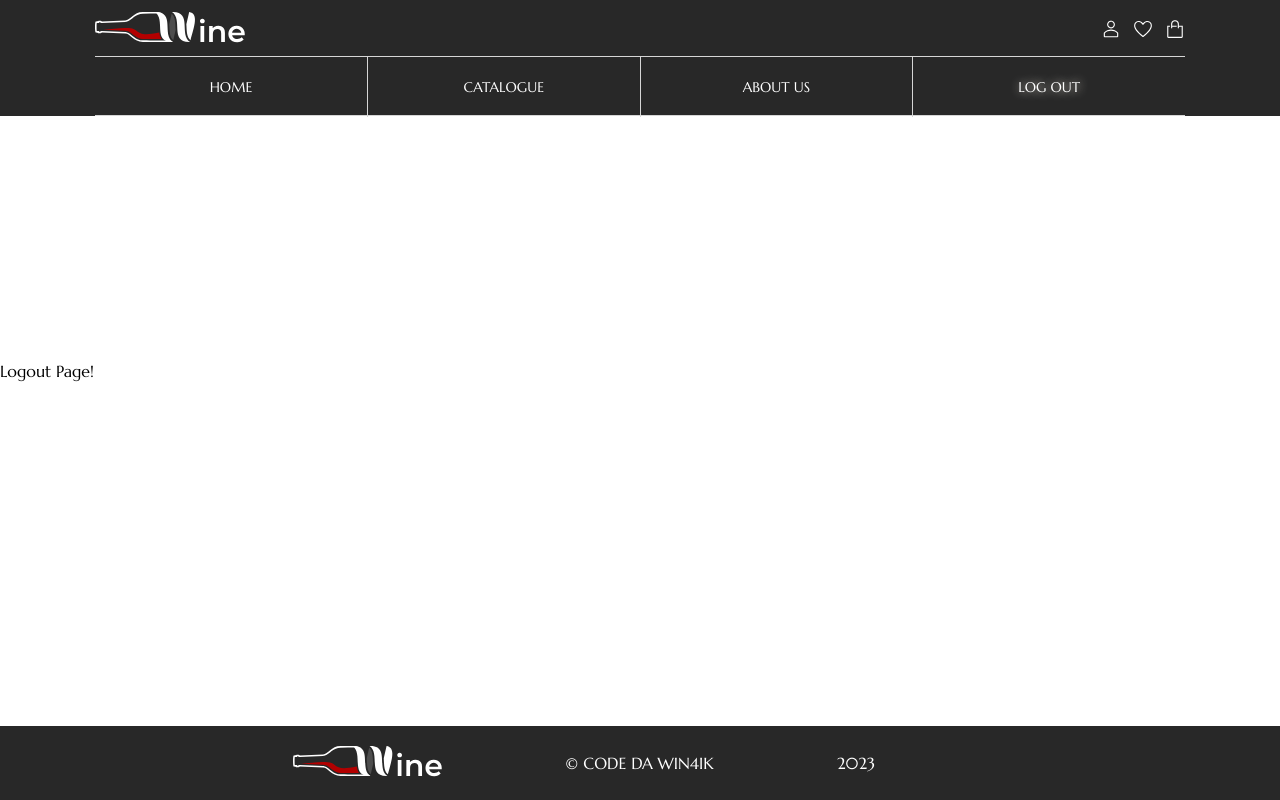
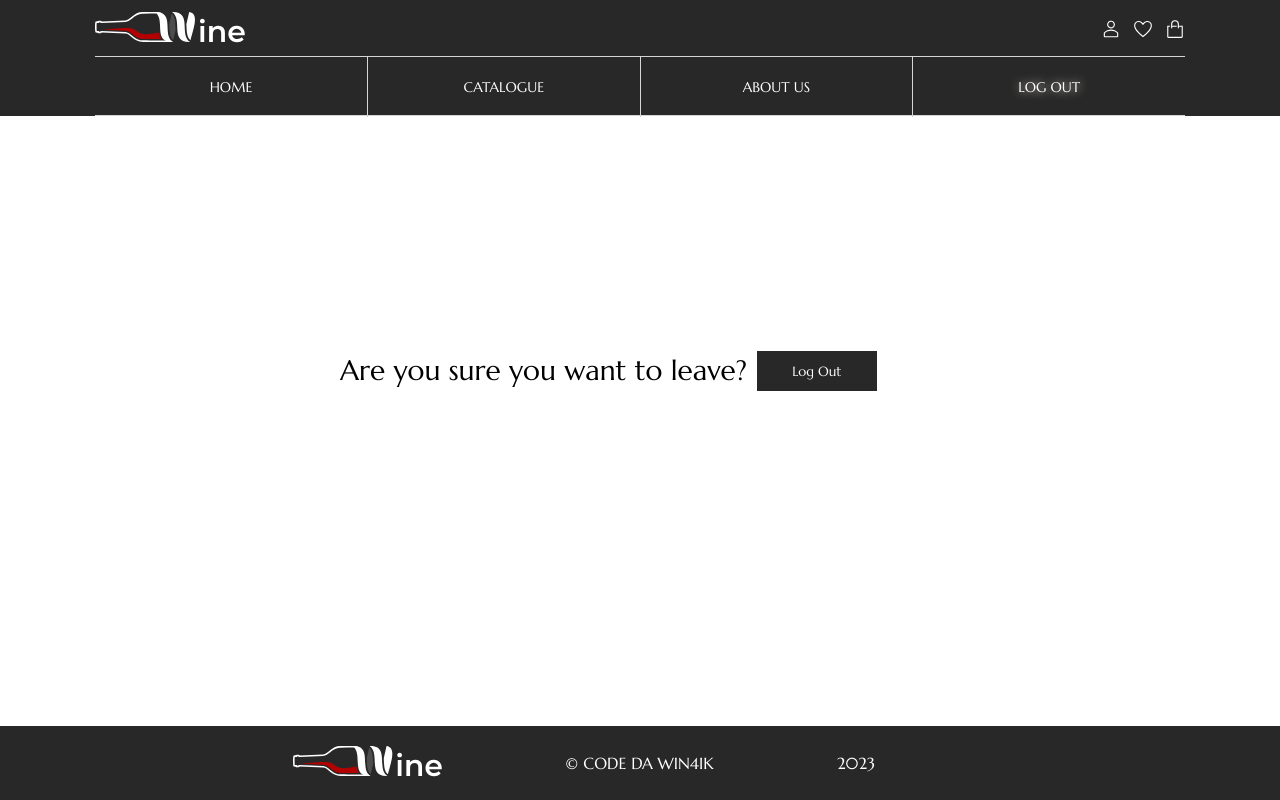
Before and after one commit to Oksandra/eCommerce-Application, a React (Create React App) app: page /logout in a window 1280 px wide. Built offline with nearby package versions, Linux system fonts and the light colour scheme; sample sign-in values are in the browser's storage.

Commit message:
feat: add logOut page

```diff
--- a/src/App.tsx
+++ b/src/App.tsx
@@ -7,6 +7,7 @@ import { LoginForm } from './components/LoginForm/LoginForm';
 import RequireAuth from './hoc/RequireAuth';
 import { AuthProvider } from './hoc/AuthProvider';
 import AccessLimitAuth from './hoc/AccessLimitAuth';
+import LogOutPage from './pages/LogOutPage/LogOutPage';
 
 function App(): JSX.Element {
   return (
@@ -35,7 +36,7 @@ function App(): JSX.Element {
             path="logout"
             element={
               <RequireAuth>
-                <div>Logout Page!</div>
+                <LogOutPage />
               </RequireAuth>
             }
           />
--- /dev/null
+++ b/src/pages/LogOutPage/LogOutPage.scss
@@ -0,0 +1,22 @@
+@import '../../styles/abstracts/mixins';
+@import '../../styles/abstracts/constants';
+@import '../../styles/abstracts/extends';
+
+
+.logout {
+  display: flex;
+  align-items: center;
+  font-size: 2.8rem;
+  margin: 0 auto;
+  width: 60rem;
+  &__title {
+    margin-right: 1rem;
+  }
+  &__button {
+    height: 4rem;
+    width: 20%;
+    color: $light-color;
+    background-color: $background-color;
+    @include button($dark-color);
+  }
+}
--- /dev/null
+++ b/src/pages/LogOutPage/LogOutPage.tsx
@@ -0,0 +1,23 @@
+import React, { useContext } from 'react';
+import { useNavigate } from 'react-router-dom';
+import './LogOutPage.scss';
+import { AuthContext } from '../../hoc/AuthProvider';
+
+const LogOutPage: React.FC = () => {
+  const { signout } = useContext(AuthContext);
+  const navigate = useNavigate();
+  return (
+    <div className="logout">
+      <p className="logout__title">Are you sure you want to leave?</p>
+      <button
+        className="logout__button"
+        type="button"
+        onClick={(): void => signout(() => navigate('/', { replace: true }))}
+      >
+        Log Out
+      </button>
+    </div>
+  );
+};
+
+export default LogOutPage;
```
